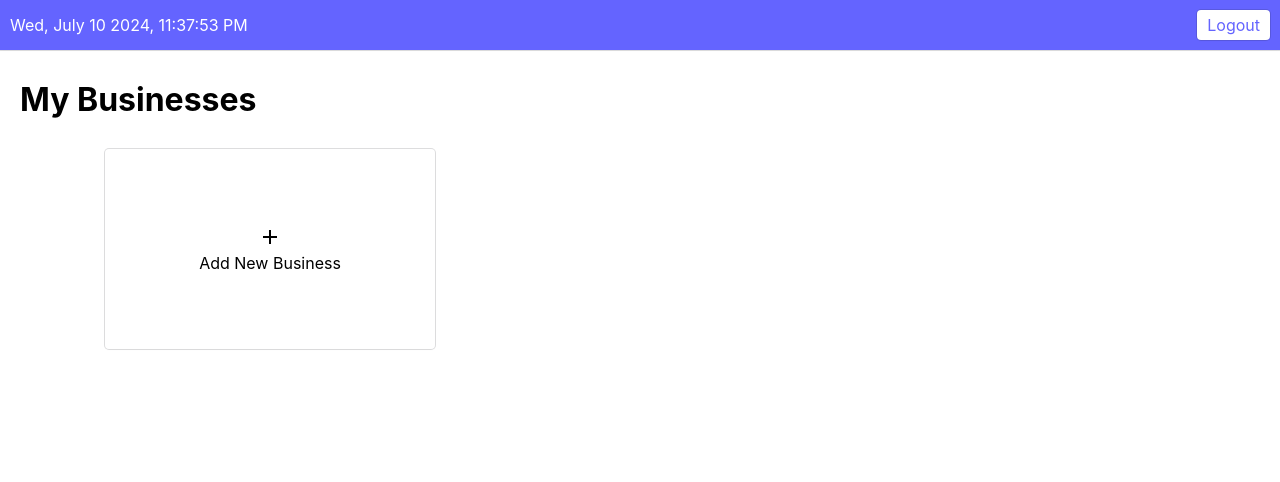
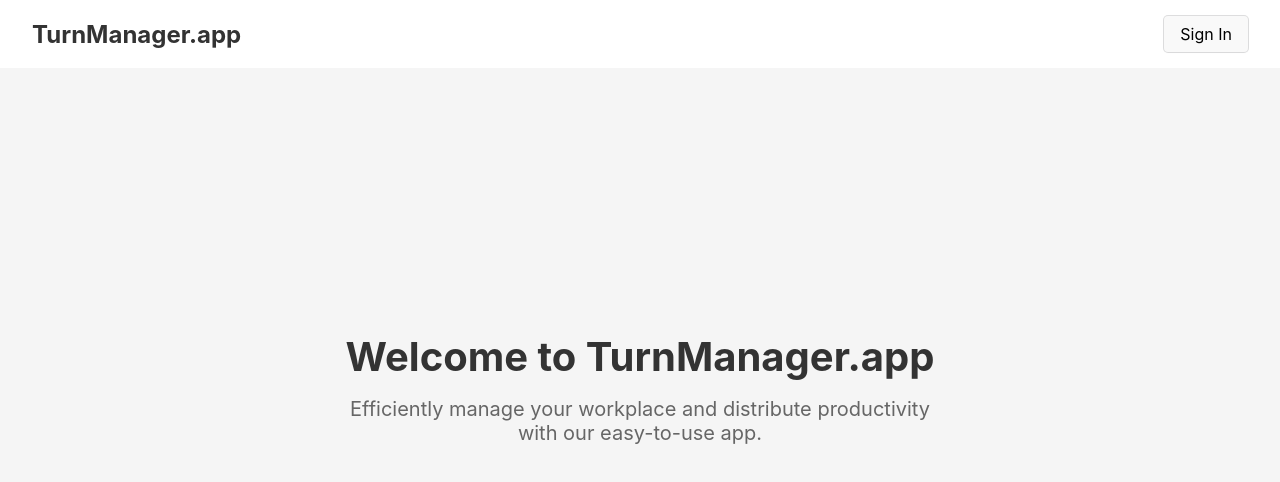
Before and after one commit to sammypham/turn-manager, a React (Create React App) app: page / in a window 1280 px wide. Before the commit this address led to /businesses. Shown: the top 482 px of the page. Built offline with nearby package versions, Linux system fonts and the light colour scheme; no server answers.

Commit message:
small landing page push

```diff
--- a/src/App.js
+++ b/src/App.js
@@ -7,6 +7,7 @@ import Login from './pages/Login/Login'
 import Logout from './pages/Logout/Logout'
 import Setting from './pages/Settings/Settings'
 import Businesses from './pages/Businesses/Businesses';
+import Index from './pages/Index/Index';
 
 const router = createBrowserRouter(
   createRoutesFromElements(
@@ -18,8 +19,10 @@ const router = createBrowserRouter(
         <Route path="/home/:business_id" element={<Home />} />
         <Route path="/businesses" element={<Businesses />} />
         <Route path="/settings/:business_id" element={<Setting />} />
-        <Route index element={<Navigate to="/businesses" replace />} /> {/* Default redirection to /home */}
+        {/* <Route index element={<Navigate to="/businesses" replace />} /> */}
       </Route>
+
+      <Route path="/" index element={<Index />} />
     </Route>
   )
 )
--- a/src/components/Header/Header.js
+++ b/src/components/Header/Header.js
@@ -1,4 +1,4 @@
-import { NavLink, Outlet, useLocation } from 'react-router-dom';
+import { NavLink, Outlet, useLocation, useNavigate } from 'react-router-dom';
 import useFetchUser from "../../utils/useFetchUser.js"
 import "./Header.css"
 
@@ -17,11 +17,38 @@ const logoutFunction = async () => {
     }
 }
 
+const Header = () => {
+    const navigate = useNavigate();
+    const location = useLocation();
+    const user = useFetchUser();
+
+    const [currentTime, setCurrentTime] = useState(dayjs());
+
+    const logout = async () => {
+        try {
+            const response = await fetch(`/auth/google/logoutCallback`, {
+                method: "GET",
+                credentials: "same-origin", // Ensure cookies (session) are sent with the request
+            });
+
+            if (!response.ok) {
+                throw new Error("Network response was not ok");
+            }
+
+            // Redirect to the homepage after successful logout
+            navigate("/");
+        } catch (error) {
+            console.error("Error:", error);
+            // Handle error gracefully (e.g., show error message)
+        }
+    }
+
     const loggedIn = (user) => {
         if (user.user) {
             return (
-            <button style={{ marginLeft: "auto" }} className="login-button">
-                <a href="/logout" class="link">Logout</a>
+                <button onClick={logout} style={{ marginLeft: "auto" }} className="login-button">
+                    Logout
+                    {/* <a href="/logout" class="link">Logout</a> */}
                 </button>
             )
         }
@@ -32,12 +59,6 @@ const loggedIn = (user) => {
                 </NavLink>)
         }
     }
-
-const Header = () => {
-    const location = useLocation();
-    const user = useFetchUser();
-
-    const [currentTime, setCurrentTime] = useState(dayjs());
 
     useEffect(() => {
         const intervalId = setInterval(() => {
--- a/src/pages/Home/Home.css
+++ b/src/pages/Home/Home.css
@@ -90,19 +90,26 @@
 
 .home__turn-tracker-row .turn-box {
     position: relative;
-    display: flex;
     margin: 0px 5px;
     border-radius: var(--border-radius-small);
     box-shadow: var(--border-box-shadow);
     height: 100%;
-    min-width: 90px;
+    width: 90px;
+    padding: 10px;
     align-items: center;
     justify-content: center;
     font-size: 16px;
     font-weight: 1000;
     background-color: var(--service-color);
     color: var(--white);
+    overflow: hidden;
+    text-overflow: ellipsis;
     text-shadow: -1px -1px 0 #000, 1px -1px 0 #000, -1px 1px 0 #000, 1px 1px 0 #000;
+}
+
+.turn-box .turn-name {
+    text-overflow: ellipsis;
+    overflow: hidden;
 }
 
 .turn-box.add-turn {
--- /dev/null
+++ b/src/pages/Index/Index.css
@@ -0,0 +1,58 @@
+.index-page__header {
+    display: flex;
+    justify-content: space-between;
+    align-items: center;
+    padding: 1rem 2rem;
+    background-color: #fff;
+}
+
+.index-page__logo {
+    font-size: 1.5rem;
+    font-weight: bold;
+    color: #333;
+}
+
+.index-page__nav {
+    display: flex;
+    gap: 1rem;
+}
+
+.index-page__button {
+    text-decoration: none;
+    color: inherit;
+    padding: 0.5rem 1rem;
+    font-size: 1rem;
+    border-radius: var(--border-radius-small);
+    box-shadow: var(--border-box-shadow);
+    background-color: #f9f9f9;
+    cursor: pointer;
+    transition: background-color 0.3s;
+}
+
+.index-page__button:hover {
+    background-color: #e9e9e9;
+}
+
+.index-page__main {
+    display: flex;
+    flex-direction: column;
+    align-items: center;
+    justify-content: center;
+    height: 80vh;
+    text-align: center;
+    background-color: #f5f5f5;
+    padding: 0 2rem;
+}
+
+.index-page__title {
+    font-size: 2.5rem;
+    font-weight: bold;
+    color: #333;
+    margin-bottom: 1rem;
+}
+
+.index-page__description {
+    font-size: 1.25rem;
+    color: #666;
+    max-width: 600px;
+}
--- /dev/null
+++ b/src/pages/Index/Index.js
@@ -0,0 +1,34 @@
+import React from 'react';
+import './Index.css'; // Importing the CSS file
+import { NavLink, useNavigate } from 'react-router-dom';
+import useFetchUser from '../../utils/useFetchUser';
+
+const Index = () => {
+    const navigate = useNavigate();
+    const user = useFetchUser();
+
+    if (user?.user) {
+        navigate("/businesses");
+    }
+
+    return (
+        <>
+            <header className="index-page__header">
+                <div className="index-page__logo">
+                    TurnManager.app
+                </div>
+                <nav className="index-page__nav">
+                    <NavLink to="/login" className="index-page__button">Sign In</NavLink>
+                </nav>
+            </header>
+            <main className="index-page__main">
+                <h1 className="index-page__title">Welcome to TurnManager.app</h1>
+                <p className="index-page__description">
+                    Efficiently manage your workplace and distribute productivity with our easy-to-use app.
+                </p>
+            </main>
+        </>
+    );
+};
+
+export default Index;
--- a/src/pages/Login/Login.css
+++ b/src/pages/Login/Login.css
@@ -20,5 +20,19 @@
 .login-container .login-header {
     font-size: 24px;
     font-weight: bolder;
-    margin: 10px 0px;
+    margin: 20px 0px;
 }
+
+.login-container .demo-account-button {
+    border: 1px var(--red) solid;
+    color: var(--red);
+    margin-top: 20px;
+    height: 40px;
+    border-radius: 3rem;
+    transition: background-color 0.2s;
+}
+
+.login-container .demo-account-button:hover {
+    background-color: var(--red);
+    color: var(--white);
+}
--- a/src/pages/Login/Login.js
+++ b/src/pages/Login/Login.js
@@ -15,6 +15,9 @@ const Login = () => {
                 Sign In
             </div>
             <GoogleIcon href={callbackURL} />
+            <button className="demo-account-button">
+                USE DEMO ACCOUNT
+            </button>
         </div>
     );
 };
--- a/src/pages/Logout/Logout.js
+++ b/src/pages/Logout/Logout.js
@@ -2,9 +2,9 @@ import { useEffect, useState } from "react";
 import { useNavigate } from "react-router-dom";
 
 const Logout = () => {
-
   const [empty, setEmpty] = useState(0);
   const navigate = useNavigate();
+
   useEffect(() => {
     const logout = async () => {
       try {
@@ -18,7 +18,7 @@ const Logout = () => {
         }
 
         // Redirect to the homepage after successful logout
-            navigate("/businesses");
+        navigate("/");
       } catch (error) {
         console.error("Error:", error);
         // Handle error gracefully (e.g., show error message)
@@ -27,9 +27,10 @@ const Logout = () => {
 
     logout(); // Call the logout function immediately
   }, [navigate]);
+
   return (
     <div>
-
+      You are being logged out...
     </div>
   );
 };
```
Also changed, not shown: 1 other file (tests, documents, lock files or other folders). Lines whose indentation alone changed are shown as unchanged.
